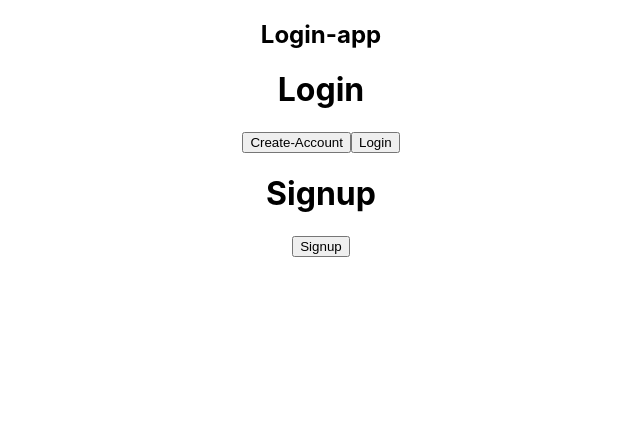
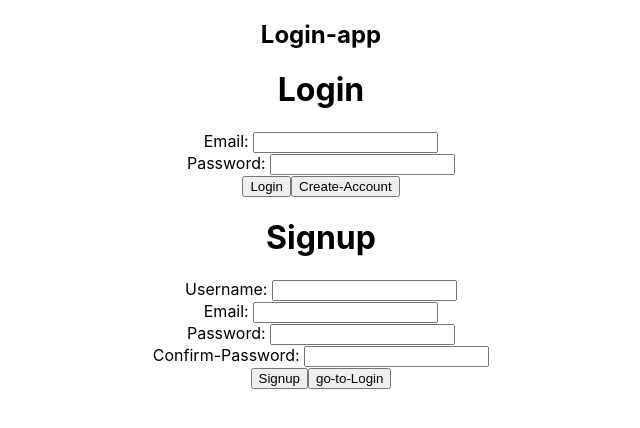
Before and after one commit to Book-Bros/phase-4-books-client, a React (Create React App) app: page / in a window 1280 px wide. Shown: the top 428 px of the page, without its empty margins (319-959 px from the left). Built offline with nearby package versions, Linux system fonts and the light colour scheme.

Commit message:
added the input fileds

```diff
--- a/src/components/Authenticate/Login.js
+++ b/src/components/Authenticate/Login.js
@@ -14,8 +14,16 @@ const GoHome = () => {
     return(
         <div>
             <h1>Login</h1>
+            <div className="txt_field">
+                <label htmlFor="email">Email: </label>
+                <input type="email" name="" id="" />
+            </div>
+            <div className="txt_field">
+                <label htmlFor="password">Password: </label>
+                <input type="email" name="" id="" />
+            </div>
+            <button onClick={GoHome}>Login</button>
             <button onClick={OpenSignup}>Create-Account</button>
-            <button onClick={GoHome}>Login</button>
         </div>
     )
 }
--- a/src/components/Authenticate/Signup.js
+++ b/src/components/Authenticate/Signup.js
@@ -9,7 +9,24 @@ export default function Signup(){
     return(
         <div>
             <h1>Signup</h1>
+            <div className="txt_field">
+                <label htmlFor="username">Username: </label>
+                <input type="email" name="" id="" />
+            </div>
+            <div className="txt_field">
+                <label htmlFor="email">Email: </label>
+                <input type="email" name="" id="" />
+            </div>
+            <div className="txt_field">
+                <label htmlFor="password">Password: </label>
+                <input type="email" name="" id="" />
+            </div>
+            <div className="txt_field">
+                <label htmlFor="password">Confirm-Password: </label>
+                <input type="email" name="" id="" />
+            </div>
             <button onClick={OpenLogin}>Signup</button>
+            <button onClick={OpenLogin}>go-to-Login</button>
         </div>
     )
 }
```
